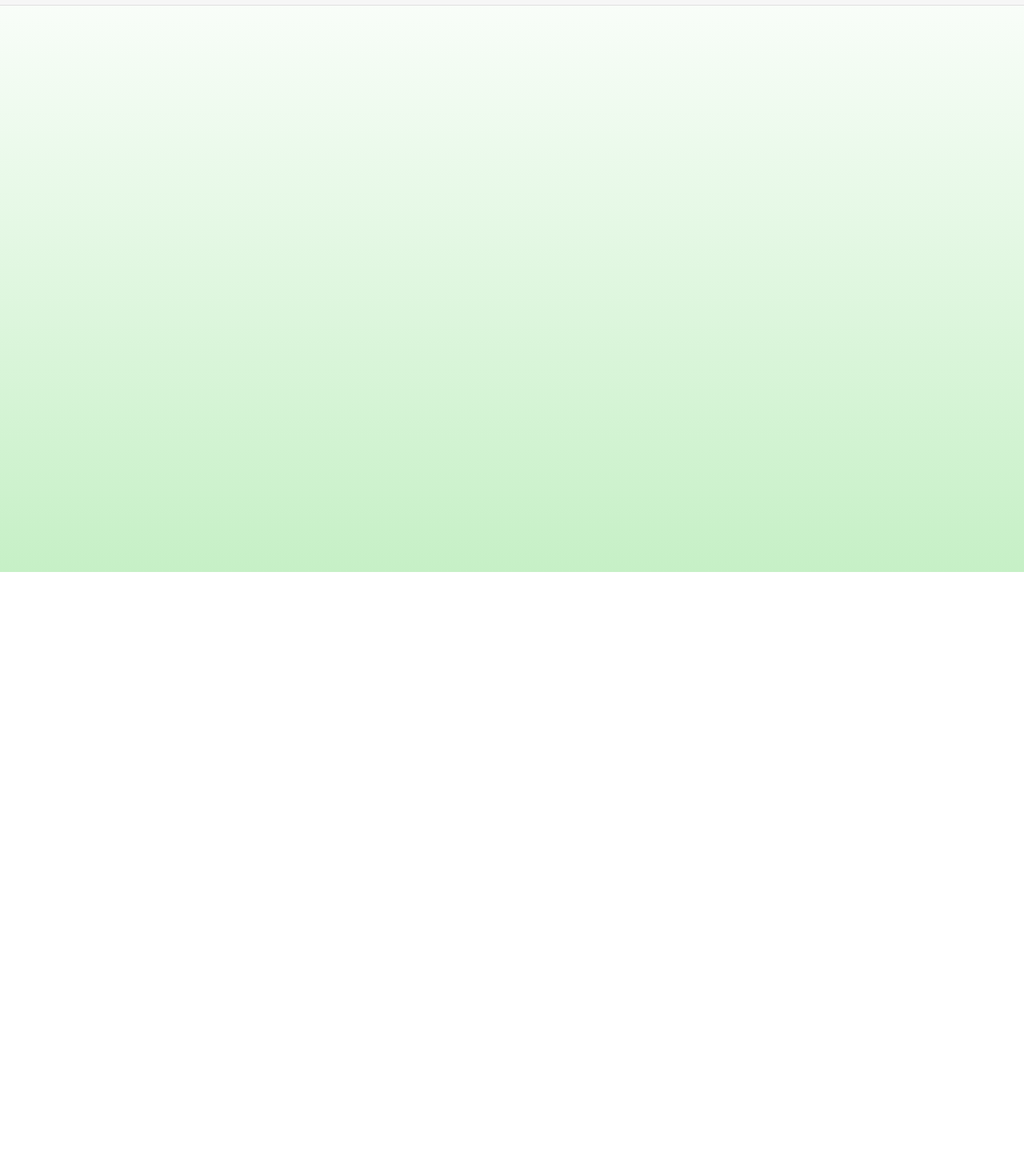
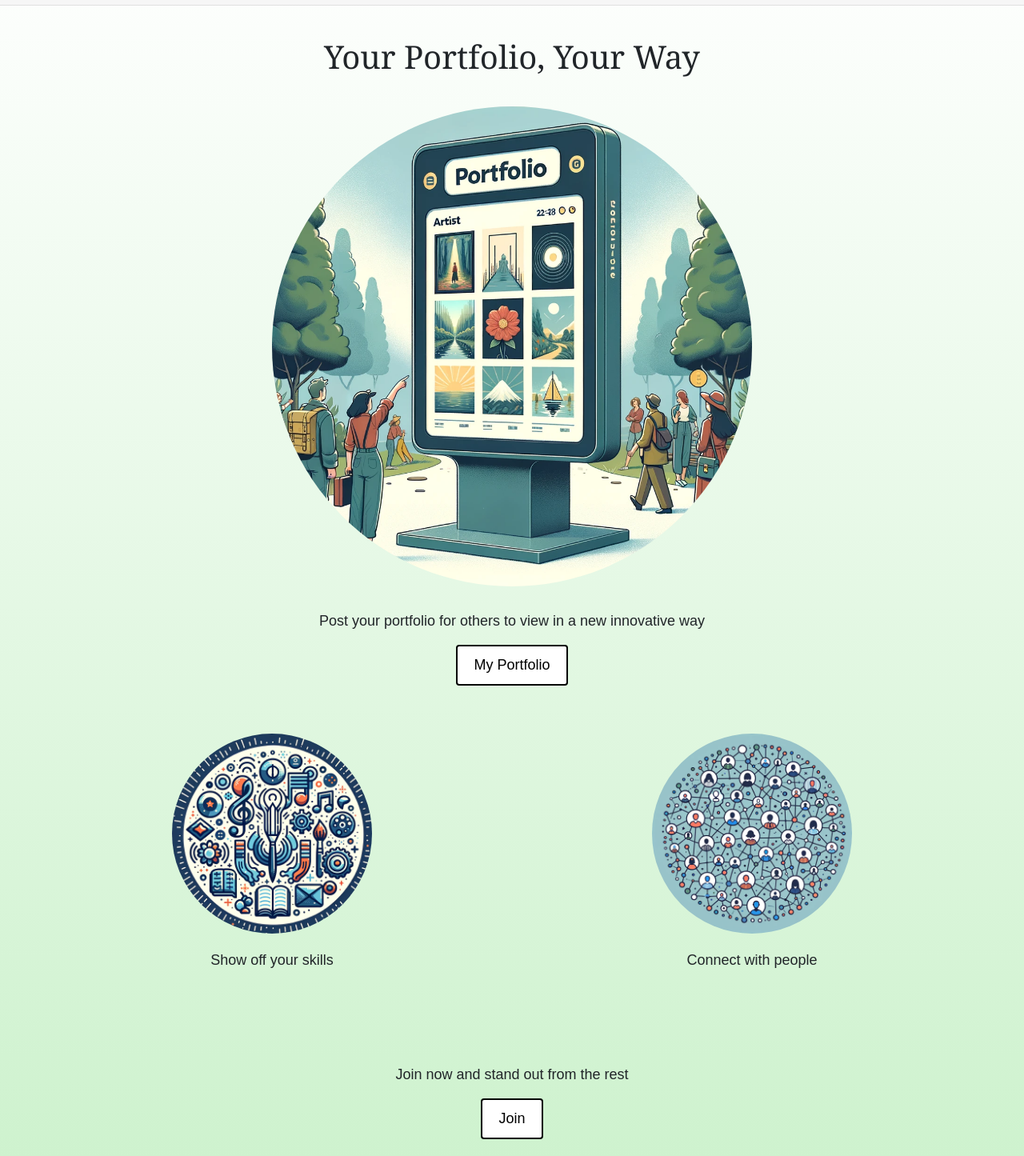
Before and after one commit to osasiyamu/Personal-Portfolio, a React (Create React App) app: page / in a window 1280 px wide. Shown: the part 85-1530 px from the top of the page at 80% size. Before the commit the page ends 800 px from the top, so only its background shows below. Built offline with nearby package versions, Linux system fonts and the light colour scheme.

Commit message:
index page

```diff
--- /dev/null
+++ b/src/assets/css/index.css
@@ -0,0 +1,67 @@
+h1 {
+    font-family: Georgia, serif;
+    color: rgb(0, 0, 0);
+}
+
+
+body {
+    font-family: Arial, sans-serif;
+    font-size: large;
+    margin: 0;
+    padding: 0;
+}
+
+.content {
+    padding: 40px;
+    text-align: center;
+}
+
+.main-image img{
+    width: 600px;
+    height: 600px;
+    background-color: #e0e0e0;
+    border-radius: 50%;
+    margin: 30px auto;
+}
+
+.icon-box {
+    text-align: center;
+    margin-bottom: 40px;
+}
+
+.icon img{
+    width: 250px;
+    height: 250px;
+    background-color: #e0e0e0;
+    border-radius: 50%;
+    margin: auto;
+    margin-bottom: 20px;
+}
+
+.icons-container {
+    display: flex;
+    justify-content: space-around;
+    margin-top: 60px;
+}
+
+.join-section {
+    margin-top: 60px;
+    margin-bottom: 60px;
+}
+
+.contact {
+    margin-top: 60px;
+    padding: 40px 0;
+    text-align: center;
+    background-color: #f6f6f6;
+}
+
+.button-style {
+    display: inline-block;
+    padding: 10px 20px;
+    background-color: rgb(255, 255, 255);
+    color: rgb(0, 0, 0);
+    text-decoration: none;
+    border: 2px solid rgb(0, 0, 0);
+    border-radius: 4px;
+}
--- a/src/pages/Home.js
+++ b/src/pages/Home.js
@@ -1,3 +1,46 @@
-const Home = () => {}
+import '../assets/css/index.css';
+
+import mainImage from '../assets/images/mainImage.webp';
+import skillImage from '../assets/images/skillImage.webp';
+import connectImage from '../assets/images/connectImage.png';
+
+const Home = () => {
+    return (
+        <div>
+            <div class="content">
+                <h1>Your Portfolio, Your Way</h1>
+                <div class="main-image">
+                    <img src={mainImage} alt="" />
+                </div>
+                <p>Post your portfolio for others to view in a new innovative way</p>
+                <a href="/myPortfolio.html" class="button-style">My Portfolio</a>
+
+                <div class="icons-container">
+                    <div class="icon-box">
+                    <div class="icon">
+                        <img src={skillImage} alt="" />
+                    </div>
+                    <p>Show off your skills</p>
+                    </div>
+                    <div class="icon-box">
+                        <div class="icon">
+                            <img src={connectImage} alt="" />
+                        </div>
+                        <p>Connect with people</p>
+                    </div>
+                </div>
+
+                <div class="join-section">
+                    <p>Join now and stand out from the rest</p>
+                    <a href="/join.html" class="button-style">Join</a>
+                </div>
+            </div>
+
+            <div class="contact">
+                <button>Contact us</button>
+            </div>
+        </div>
+    );
+}
 
 export default Home;
```
